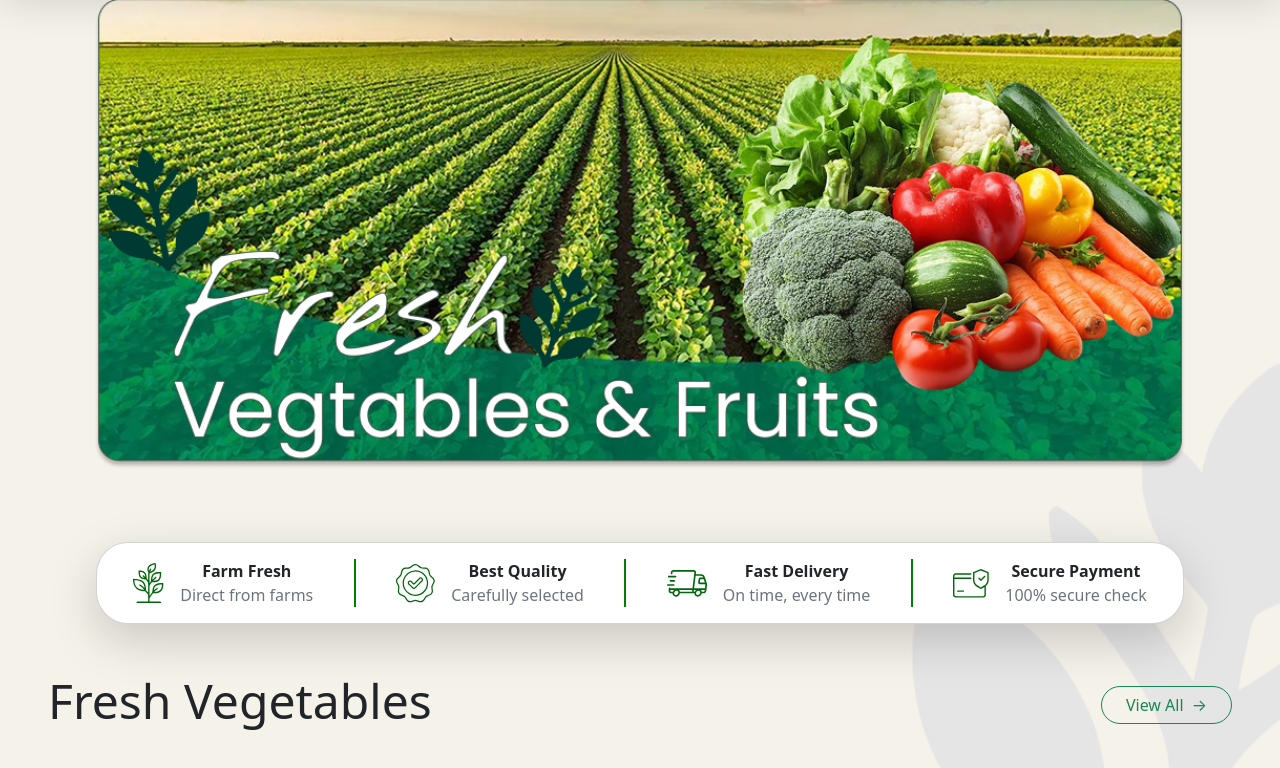
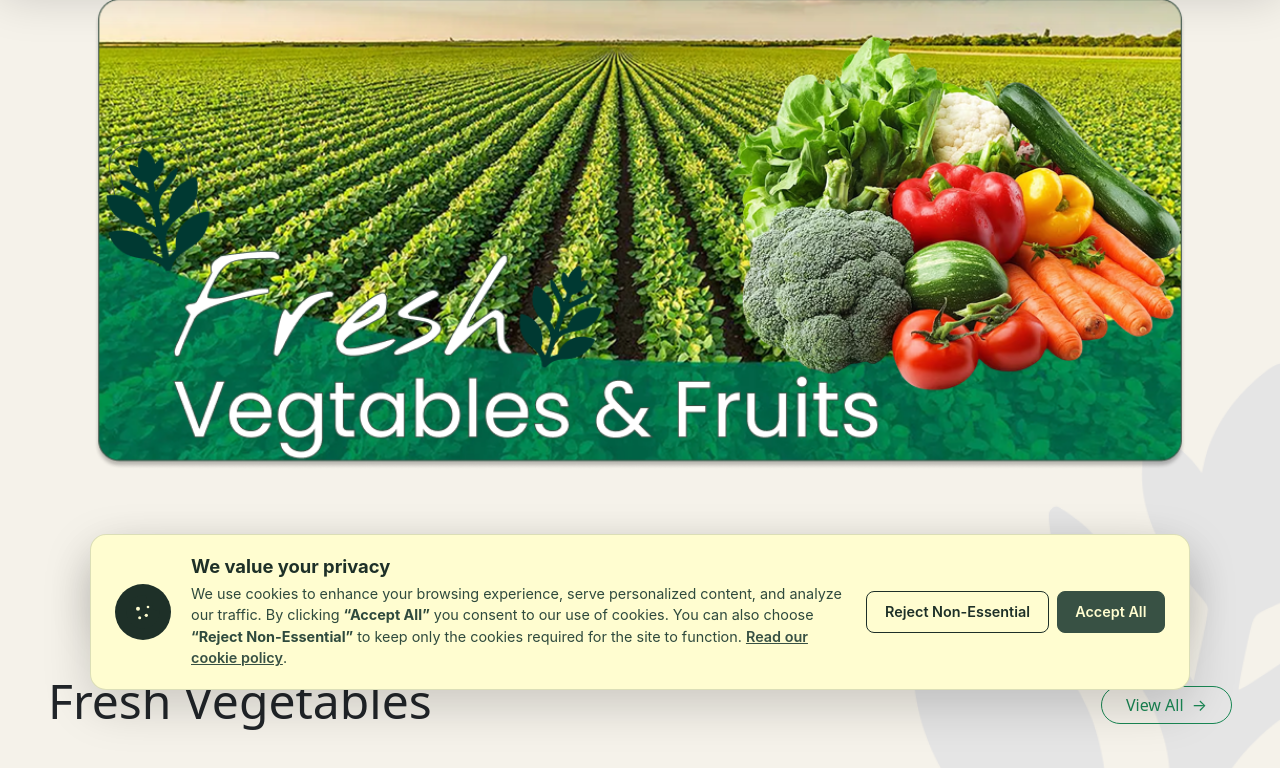
Before and after one commit to AlterGedorah/ECOMM, a PHP site: page / in a window 1280 px wide. Shown: the part 94-862 px from the top of the page. Run offline with PHP 8.4, Linux system fonts and the light colour scheme; data comes from the database, SQL or seed files in the repository.

Commit message:
- added cookies

```diff
--- a/cart.php
+++ b/cart.php
@@ -104,6 +104,7 @@ $cart_count = isset($_SESSION['cart']) ? count($_SESSION['cart']) : 0;
     <title>Your Cart - Fresh Harvest</title>
     <link href="https://cdn.jsdelivr.net/npm/bootstrap@5.3.8/dist/css/bootstrap.min.css" rel="stylesheet">
     <link rel="stylesheet" href="styles/cart.css">
+    <link href="styles/cookie.css" rel="stylesheet">
     <link rel="icon" href="images/icon.png">
 </head>
 
@@ -217,6 +218,10 @@ $cart_count = isset($_SESSION['cart']) ? count($_SESSION['cart']) : 0;
     </div>
 
     <script src="https://cdn.jsdelivr.net/npm/bootstrap@5.3.8/dist/js/bootstrap.bundle.min.js"></script>
+
+    <!-- Cookie consent banner -->
+    <?php include __DIR__ . '/components/cookie/cookie-banner.php'; ?>
+    <script src="scripts/cookie-consent.js"></script>
 </body>
 
 </html>
--- a/checkout.php
+++ b/checkout.php
@@ -52,6 +52,7 @@ $stmt->close();
   <link href="https://cdn.jsdelivr.net/npm/bootstrap@5.3.3/dist/css/bootstrap.min.css" rel="stylesheet" />
   <link href="https://cdn.jsdelivr.net/npm/bootstrap-icons@1.11.3/font/bootstrap-icons.min.css" rel="stylesheet" />
   <link rel="stylesheet" href="styles/checkout.css">
+  <link href="styles/cookie.css" rel="stylesheet">
   <link rel="icon" href="images/icon.png">
 </head>
 
@@ -634,6 +635,10 @@ $stmt->close();
     renderSummaryItems();
     recalc();
   </script>
+
+  <!-- Cookie consent banner -->
+  <?php include __DIR__ . '/components/cookie/cookie-banner.php'; ?>
+  <script src="scripts/cookie-consent.js"></script>
 </body>
 
 </html>
--- /dev/null
+++ b/components/cookie/cookie-banner.php
@@ -0,0 +1,58 @@
+<?php
+/**
+ * Cookie Consent Banner
+ *
+ * Reads the user's stored preference (if any) from the cookie_consent cookie
+ * and only renders the banner when the user has not yet made a choice.
+ *
+ * Accepted values for the cookie_consent cookie:
+ *   - "accepted"  -> user accepted cookies
+ *   - "rejected"  -> user rejected non-essential cookies
+ */
+$cookie_consent = $_COOKIE['cookie_consent'] ?? null;
+$show_banner    = ($cookie_consent !== 'accepted' && $cookie_consent !== 'rejected');
+?>
+<!-- Cookie Consent Banner -->
+<div id="cookieConsentBanner"
+     class="cookie-consent-banner<?= $show_banner ? '' : ' d-none' ?>"
+     role="dialog"
+     aria-live="polite"
+     aria-label="Cookie consent">
+  <div class="cookie-consent-card shadow-lg">
+    <div class="cookie-consent-icon" aria-hidden="true">
+      <svg width="40" height="40" viewBox="0 0 24 24" fill="none" xmlns="http://www.w3.org/2000/svg">
+        <path d="M12 2C6.48 2 2 6.48 2 12s4.48 10 10 10 10-4.48 10-10c0-.46-.04-.92-.1-1.36-.5.21-1.05.36-1.65.36-1.38 0-2.5-1.12-2.5-2.5 0-.6.15-1.15.36-1.65C17.92 6.04 17.46 6 17 6c-1.66 0-3-1.34-3-3 0-.46.04-.92.1-1.36C13.58 2.04 12.8 2 12 2z"
+              fill="#1E3028"/>
+        <circle cx="9" cy="10" r="1.2" fill="#FFFDD0"/>
+        <circle cx="14" cy="14" r="1" fill="#FFFDD0"/>
+        <circle cx="10" cy="15.5" r="0.9" fill="#FFFDD0"/>
+        <circle cx="15" cy="9" r="0.8" fill="#FFFDD0"/>
+      </svg>
+    </div>
+
+    <div class="cookie-consent-content">
+      <h2 class="cookie-consent-title">We value your privacy</h2>
+      <p class="cookie-consent-text">
+        We use cookies to enhance your browsing experience, serve personalized
+        content, and analyze our traffic. By clicking
+        <strong>“Accept All”</strong> you consent to our use of cookies.
+        You can also choose <strong>“Reject Non-Essential”</strong> to keep
+        only the cookies required for the site to function.
+        <a href="#" class="cookie-consent-link">Read our cookie policy</a>.
+      </p>
+    </div>
+
+    <div class="cookie-consent-actions">
+      <button type="button"
+              id="cookieRejectBtn"
+              class="btn btn-outline-secondary cookie-btn cookie-btn--reject">
+        Reject Non-Essential
+      </button>
+      <button type="button"
+              id="cookieAcceptBtn"
+              class="btn cookie-btn cookie-btn--accept">
+        Accept All
+      </button>
+    </div>
+  </div>
+</div>
--- a/index.php
+++ b/index.php
@@ -19,6 +19,7 @@ $cart_count = isset($_SESSION['cart']) ? count($_SESSION['cart']) : 0;
     <title>Fresh Harvest</title>
     <link href="https://cdn.jsdelivr.net/npm/bootstrap@5.3.8/dist/css/bootstrap.min.css" rel="stylesheet">
     <link href="styles/index.css" rel="stylesheet">
+    <link href="styles/cookie.css" rel="stylesheet">
     <link rel="icon" href="images/icon.png">
 </head>
 
@@ -484,4 +485,8 @@ $cart_count = isset($_SESSION['cart']) ? count($_SESSION['cart']) : 0;
         });
     </script>
 
+    <!-- Cookie consent banner -->
+    <?php include __DIR__ . '/components/cookie/cookie-banner.php'; ?>
+    <script src="scripts/cookie-consent.js"></script>
+
 </html>
--- /dev/null
+++ b/scripts/cookie-consent.js
@@ -0,0 +1,99 @@
+/**
+ * Cookie Consent Logic
+ * - Persists the user's choice in a first-party cookie (cookie_consent)
+ * - Value "accepted"  -> enable analytics/marketing cookies (stubs provided)
+ * - Value "rejected"  -> only keep strictly essential cookies
+ *
+ * The cookie is set with SameSite=Lax and a 180-day expiry so the banner
+ * stays dismissed for returning visitors.
+ */
+(function () {
+    'use strict';
+
+    var COOKIE_NAME = 'cookie_consent';
+    var COOKIE_DAYS = 180;
+
+    function setCookie(name, value, days) {
+        var expires = '';
+        if (days) {
+            var date = new Date();
+            date.setTime(date.getTime() + (days * 24 * 60 * 60 * 1000));
+            expires = '; expires=' + date.toUTCString();
+        }
+        // SameSite=Lax; path=/ so it's available across the site.
+        document.cookie = name + '=' + encodeURIComponent(value) + expires +
+                          '; path=/; SameSite=Lax';
+    }
+
+    function getCookie(name) {
+        var nameEQ = name + '=';
+        var ca = document.cookie.split(';');
+        for (var i = 0; i < ca.length; i++) {
+            var c = ca[i].trim();
+            if (c.indexOf(nameEQ) === 0) {
+                return decodeURIComponent(c.substring(nameEQ.length));
+            }
+        }
+        return null;
+    }
+
+    function hideBanner() {
+        var banner = document.getElementById('cookieConsentBanner');
+        if (banner) {
+            banner.classList.add('d-none');
+        }
+    }
+
+    /**
+     * Hooks that can be triggered when the user makes a choice.
+     * Add your analytics, marketing, or personalization scripts here.
+     */
+    function onAccepted() {
+        // Example: enable analytics. Replace with your real loader.
+        // loadGoogleAnalytics();
+        // loadMetaPixel();
+        console.info('[cookies] User accepted all cookies.');
+    }
+
+    function onRejected() {
+        // Make sure any non-essential scripts are turned off.
+        // window['ga-disable-UA-XXXXXX-Y'] = true;
+        console.info('[cookies] User rejected non-essential cookies.');
+    }
+
+    function handleChoice(choice) {
+        if (choice !== 'accepted' && choice !== 'rejected') return;
+        setCookie(COOKIE_NAME, choice, COOKIE_DAYS);
+        hideBanner();
+        if (choice === 'accepted') {
+            onAccepted();
+        } else {
+            onRejected();
+        }
+    }
+
+    document.addEventListener('DOMContentLoaded', function () {
+        var acceptBtn = document.getElementById('cookieAcceptBtn');
+        var rejectBtn = document.getElementById('cookieRejectBtn');
+
+        if (acceptBtn) {
+            acceptBtn.addEventListener('click', function () {
+                handleChoice('accepted');
+            });
+        }
+
+        if (rejectBtn) {
+            rejectBtn.addEventListener('click', function () {
+                handleChoice('rejected');
+            });
+        }
+
+        // Expose a small API so the rest of the app can read/update the
+        // consent state without having to touch the cookie directly.
+        window.CookieConsent = {
+            get: function () { return getCookie(COOKIE_NAME); },
+            accept: function () { handleChoice('accepted'); },
+            reject: function () { handleChoice('rejected'); }
+        };
+    });
+})();
--- /dev/null
+++ b/styles/cookie.css
@@ -0,0 +1,166 @@
+/* Cookie Consent Banner */
+.cookie-consent-banner {
+    position: fixed;
+    left: 0;
+    right: 0;
+    bottom: 0;
+    z-index: 2000;
+    padding: 1rem;
+    display: flex;
+    justify-content: center;
+    pointer-events: none; /* allow clicks through outer area */
+    animation: cookie-slide-up 0.45s ease-out;
+}
+
+@keyframes cookie-slide-up {
+    from { transform: translateY(120%); opacity: 0; }
+    to   { transform: translateY(0);    opacity: 1; }
+}
+
+.cookie-consent-banner.d-none {
+    display: none !important;
+}
+
+.cookie-consent-card {
+    pointer-events: auto;
+    width: 100%;
+    max-width: 1100px;
+    background-color: #FFFDD0;
+    border: 1px solid rgba(56, 81, 68, 0.18);
+    border-radius: 1rem;
+    padding: 1.25rem 1.5rem;
+    display: flex;
+    flex-wrap: wrap;
+    align-items: center;
+    gap: 1.25rem;
+    box-shadow: 0 12px 40px rgba(0, 0, 0, 0.18);
+}
+
+.cookie-consent-icon {
+    flex: 0 0 auto;
+    display: flex;
+    align-items: center;
+    justify-content: center;
+    width: 56px;
+    height: 56px;
+    background: #1E3028;
+    border-radius: 50%;
+    padding: 8px;
+}
+
+.cookie-consent-content {
+    flex: 1 1 320px;
+    min-width: 0;
+}
+
+.cookie-consent-title {
+    font-size: 1.15rem;
+    font-weight: 700;
+    margin: 0 0 0.35rem 0;
+    color: #1E3028;
+    font-family: 'Inter', sans-serif;
+}
+
+.cookie-consent-text {
+    margin: 0;
+    font-size: 0.9rem;
+    color: #2f4a3d;
+    line-height: 1.5;
+    font-family: 'Inter', sans-serif;
+}
+
+.cookie-consent-link {
+    color: #385144;
+    text-decoration: underline;
+    font-weight: 600;
+}
+
+.cookie-consent-link:hover {
+    color: #4a6b5a;
+}
+
+.cookie-consent-actions {
+    flex: 0 0 auto;
+    display: flex;
+    flex-wrap: wrap;
+    gap: 0.5rem;
+    align-items: center;
+}
+
+.cookie-btn {
+    font-family: 'Inter', sans-serif;
+    font-weight: 600;
+    font-size: 0.9rem;
+    padding: 0.55rem 1.1rem;
+    border-radius: 0.5rem;
+    transition: transform 0.15s ease, background-color 0.2s ease,
+                color 0.2s ease, box-shadow 0.2s ease;
+    white-space: nowrap;
+}
+
+.cookie-btn:hover {
+    transform: translateY(-1px);
+}
+
+.cookie-btn:focus-visible {
+    outline: 3px solid #ffbf47;
+    outline-offset: 2px;
+}
+
+.cookie-btn--accept {
+    background-color: #385144;
+    color: #FFFDD0;
+    border: 1px solid #385144;
+}
+
+.cookie-btn--accept:hover {
+    background-color: #4a6b5a;
+    border-color: #4a6b5a;
+    color: #FFFDD0;
+}
+
+.cookie-btn--reject {
+    background-color: transparent;
+    color: #1E3028;
+    border: 1px solid #1E3028;
+}
+
+.cookie-btn--reject:hover {
+    background-color: #1E3028;
+    color: #FFFDD0;
+}
+
+/* Compact layout for small screens */
+@media (max-width: 576px) {
+    .cookie-consent-banner {
+        padding: 0.5rem;
+    }
+
+    .cookie-consent-card {
+        padding: 1rem;
+        gap: 0.75rem;
+    }
+
+    .cookie-consent-icon {
+        width: 44px;
+        height: 44px;
+    }
+
+    .cookie-consent-title {
+        font-size: 1rem;
+    }
+
+    .cookie-consent-text {
+        font-size: 0.85rem;
+    }
+
+    .cookie-consent-actions {
+        width: 100%;
+        justify-content: stretch;
+    }
+
+    .cookie-btn {
+        flex: 1 1 auto;
+        text-align: center;
+    }
+}
```
Also changed, not shown: cookie_consent_handler.php (added, +46 -0 lines).
